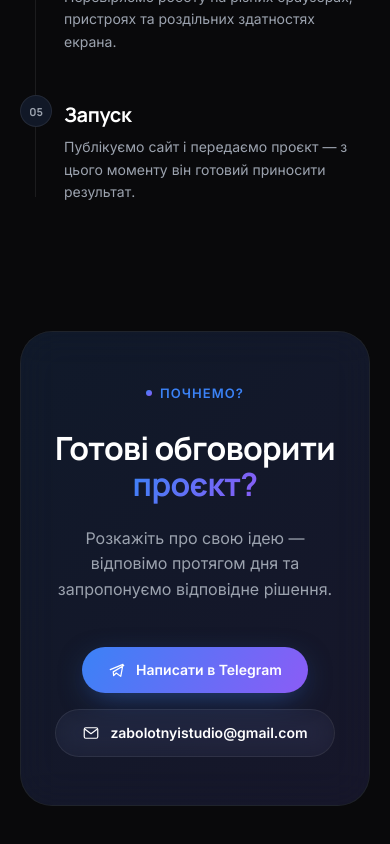
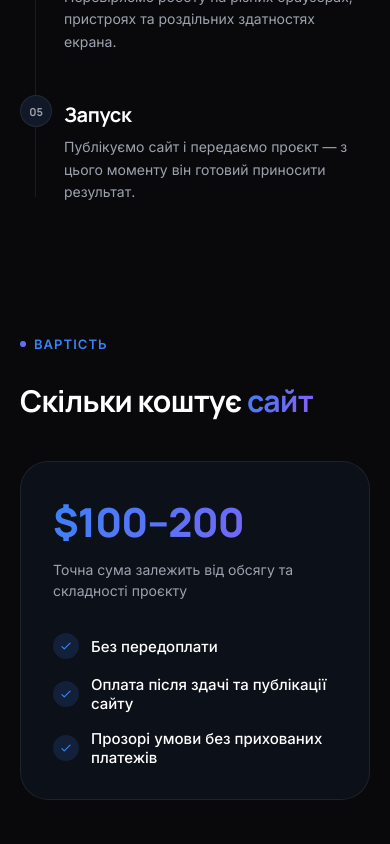
Before and after one commit to w1teen8/zabolotnyi-studio, a React (Vite) app: page / in a window 390 px wide. Shown: the part 11134-11978 px from the top of the page. Built offline with nearby package versions, Linux system fonts and the light colour scheme.

Commit message:
Add pricing section: $100-200, payment after delivery

```diff
--- a/src/App.tsx
+++ b/src/App.tsx
@@ -6,6 +6,7 @@ import Stats from './components/Stats/Stats';
 import Portfolio from './components/Portfolio/Portfolio';
 import WhyUs from './components/WhyUs/WhyUs';
 import Process from './components/Process/Process';
+import Pricing from './components/Pricing/Pricing';
 import Contact from './components/Contact/Contact';
 import Footer from './components/Footer/Footer';
 import { useSmoothScroll } from './hooks/useSmoothScroll';
@@ -24,6 +25,7 @@ function App() {
         <Portfolio />
         <WhyUs />
         <Process />
+        <Pricing />
         <Contact />
       </main>
       <Footer />
--- a/src/components/Navbar/Navbar.tsx
+++ b/src/components/Navbar/Navbar.tsx
@@ -8,6 +8,7 @@ const links = [
   { href: '#portfolio', label: 'Портфоліо' },
   { href: '#why-us', label: 'Чому ми' },
   { href: '#process', label: 'Процес' },
+  { href: '#pricing', label: 'Ціна' },
   { href: '#contact', label: 'Контакти' },
 ];
 
--- /dev/null
+++ b/src/components/Pricing/Pricing.css
@@ -0,0 +1,87 @@
+.pricing__header {
+  max-width: 560px;
+  margin-bottom: 40px;
+}
+
+.pricing__header h2 {
+  font-size: clamp(30px, 4vw, 46px);
+  margin-top: 12px;
+}
+
+.pricing__card {
+  display: flex;
+  align-items: center;
+  justify-content: space-between;
+  gap: 48px;
+  flex-wrap: wrap;
+  padding: clamp(32px, 5vw, 56px);
+  border-radius: 28px;
+  transition: border-color 0.5s ease, transform 0.5s cubic-bezier(0.16, 1, 0.3, 1);
+}
+
+.pricing__card:hover {
+  transform: translateY(-4px);
+  border-color: rgba(59, 130, 246, 0.3);
+}
+
+.pricing__price {
+  display: flex;
+  flex-direction: column;
+  gap: 10px;
+}
+
+.pricing__amount {
+  font-family: var(--font-display);
+  font-weight: 800;
+  font-size: clamp(40px, 5vw, 56px);
+  letter-spacing: -0.02em;
+}
+
+.pricing__note {
+  max-width: 320px;
+  font-size: 14px;
+  color: var(--text-secondary);
+  line-height: 1.5;
+}
+
+.pricing__points {
+  display: flex;
+  flex-direction: column;
+  gap: 16px;
+  list-style: none;
+  margin: 0;
+  padding: 0;
+}
+
+.pricing__points li {
+  display: flex;
+  align-items: center;
+  gap: 12px;
+  font-size: 15px;
+  font-weight: 500;
+  color: var(--text);
+}
+
+.pricing__point-icon {
+  flex-shrink: 0;
+  display: grid;
+  place-items: center;
+  width: 26px;
+  height: 26px;
+  border-radius: 50%;
+  background: var(--primary-soft);
+  color: var(--primary);
+}
+
+.pricing__point-icon svg {
+  width: 14px;
+  height: 14px;
+}
+
+@media (max-width: 720px) {
+  .pricing__card {
+    flex-direction: column;
+    align-items: flex-start;
+    gap: 32px;
+  }
+}
--- /dev/null
+++ b/src/components/Pricing/Pricing.tsx
@@ -0,0 +1,56 @@
+import { motion } from 'framer-motion';
+import { IconCheck } from './icons';
+import './Pricing.css';
+
+const points = [
+  'Без передоплати',
+  'Оплата після здачі та публікації сайту',
+  'Прозорі умови без прихованих платежів',
+];
+
+export default function Pricing() {
+  return (
+    <section className="section pricing" id="pricing">
+      <div className="container">
+        <motion.div
+          className="pricing__header"
+          initial={{ opacity: 0, y: 24 }}
+          whileInView={{ opacity: 1, y: 0 }}
+          viewport={{ once: true, margin: '-100px' }}
+          transition={{ duration: 0.6 }}
+        >
+          <span className="eyebrow">Вартість</span>
+          <h2>
+            Скільки коштує <span className="gradient-text">сайт</span>
+          </h2>
+        </motion.div>
+
+        <motion.div
+          className="pricing__card glass"
+          initial={{ opacity: 0, y: 40 }}
+          whileInView={{ opacity: 1, y: 0 }}
+          viewport={{ once: true, margin: '-100px' }}
+          transition={{ duration: 0.7, ease: [0.16, 1, 0.3, 1] }}
+        >
+          <div className="pricing__price">
+            <span className="pricing__amount gradient-text">$100–200</span>
+            <span className="pricing__note">
+              Точна сума залежить від обсягу та складності проєкту
+            </span>
+          </div>
+
+          <ul className="pricing__points">
+            {points.map((point) => (
+              <li key={point}>
+                <span className="pricing__point-icon">
+                  <IconCheck />
+                </span>
+                {point}
+              </li>
+            ))}
+          </ul>
+        </motion.div>
+      </div>
+    </section>
+  );
+}
--- /dev/null
+++ b/src/components/Pricing/icons.tsx
@@ -0,0 +1,11 @@
+export const IconCheck = () => (
+  <svg viewBox="0 0 24 24" fill="none">
+    <path
+      d="m5 13 4 4L19 7"
+      stroke="currentColor"
+      strokeWidth="2"
+      strokeLinecap="round"
+      strokeLinejoin="round"
+    />
+  </svg>
+);
```
